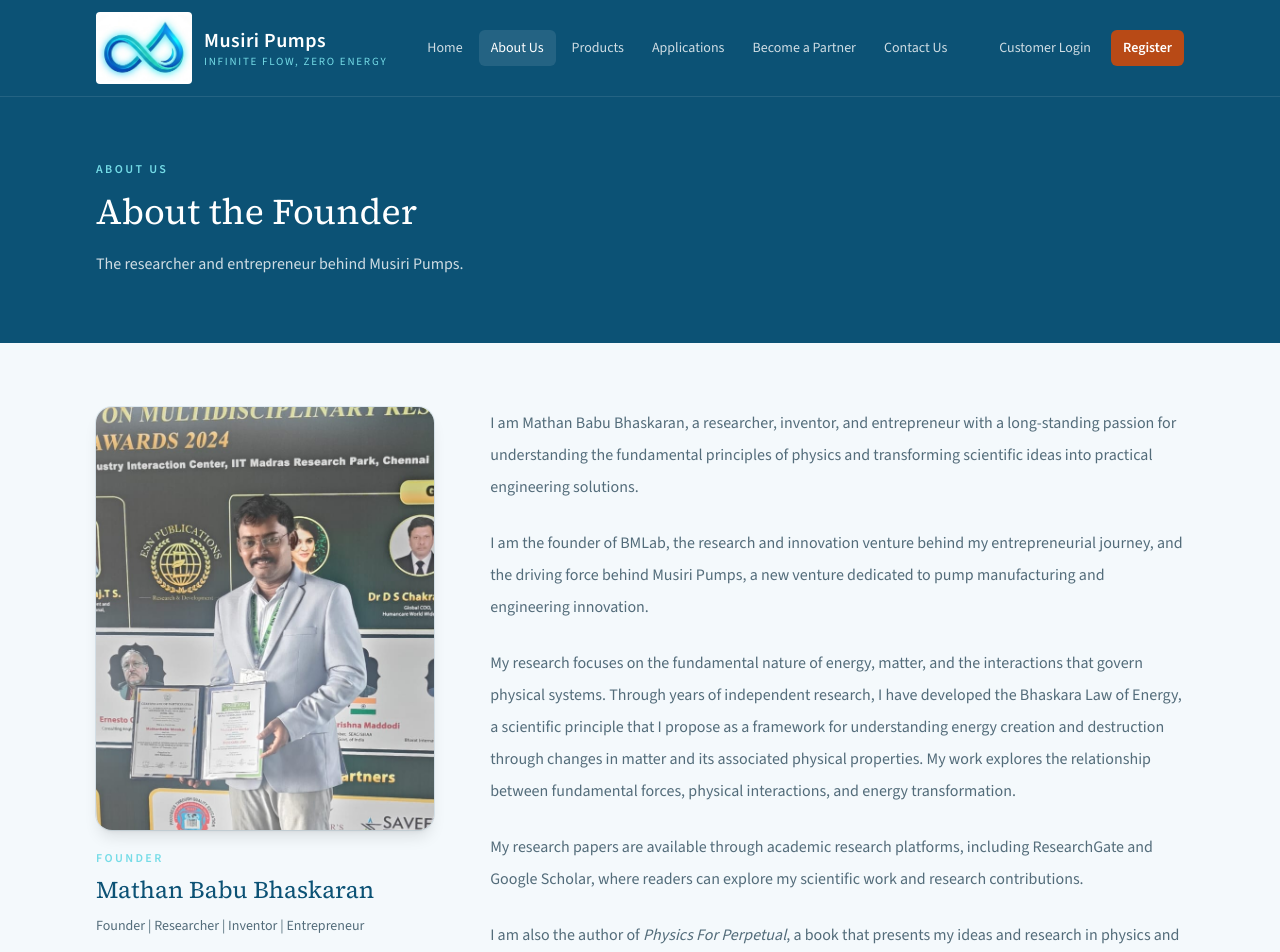
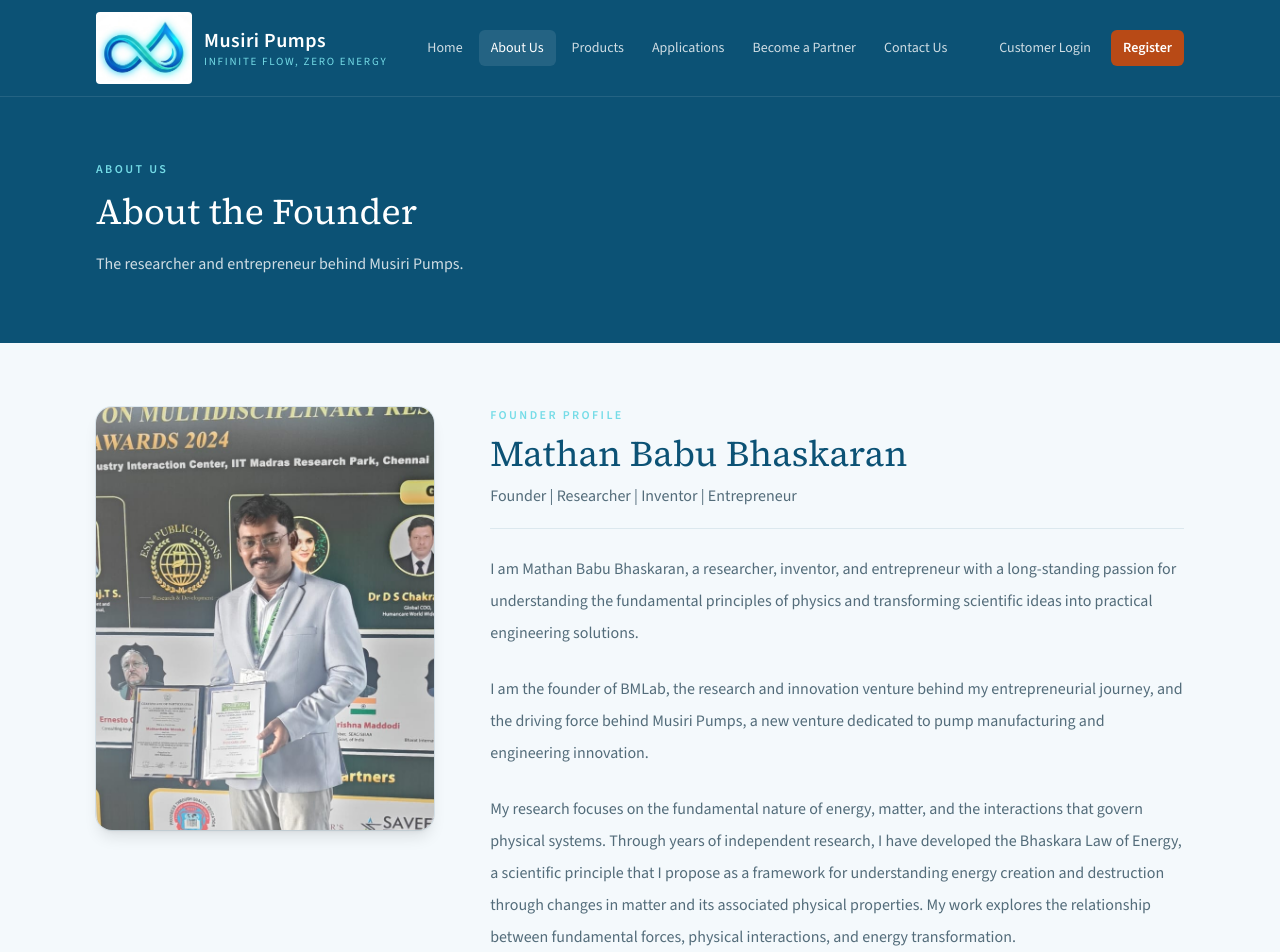
Before and after one commit to bmlabmathan-star/musiri-pumps-site, a Next.js app: page /about in a window 1280 px wide. Shown: the top 952 px of the page. Built offline with nearby package versions, Linux system fonts and the light colour scheme.

Commit message:
Move founder details to profile heading

```diff
--- a/src/app/about/page.tsx
+++ b/src/app/about/page.tsx
@@ -32,20 +32,20 @@ export default function AboutPage() {
                 className="object-cover object-[center_18%]"
               />
             </div>
-            <div className="mt-5 text-center lg:text-left">
-              <p className="text-xs font-semibold uppercase tracking-[0.2em] text-water">
-                Founder
-              </p>
-              <h2 className="mt-2 font-serif text-2xl text-navy">
-                {founderProfile.name}
-              </h2>
-              <p className="mt-2 text-sm leading-6 text-steel">
-                {founderProfile.roles}
-              </p>
-            </div>
           </aside>
 
           <article className="space-y-6 text-base leading-8 text-steel">
+            <header className="border-b border-navy/10 pb-5">
+              <p className="text-xs font-semibold uppercase tracking-[0.2em] text-water">
+                Founder Profile
+              </p>
+              <h2 className="mt-2 font-serif text-3xl leading-tight text-navy sm:text-4xl">
+                {founderProfile.name}
+              </h2>
+              <p className="mt-2 text-sm font-medium leading-6 text-steel sm:text-base">
+                {founderProfile.roles}
+              </p>
+            </header>
             <p>{founderProfile.introduction}</p>
             {founderProfile.paragraphs.map((paragraph, index) => (
               <p key={index}>{paragraph}</p>
```
